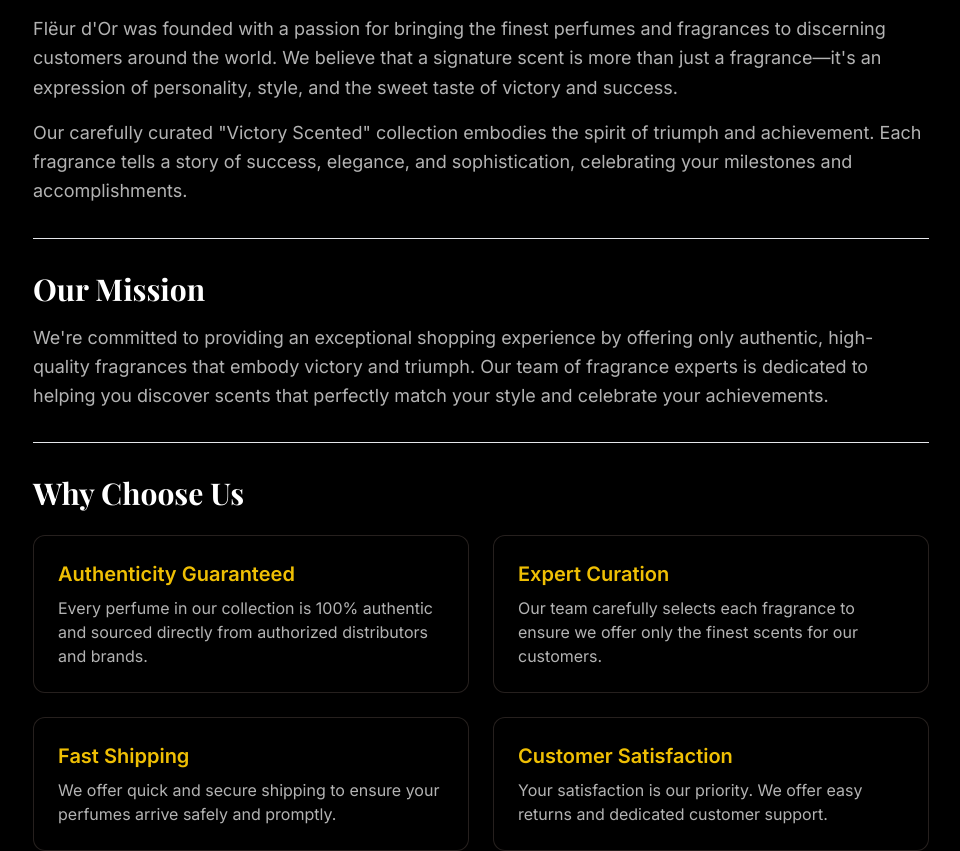
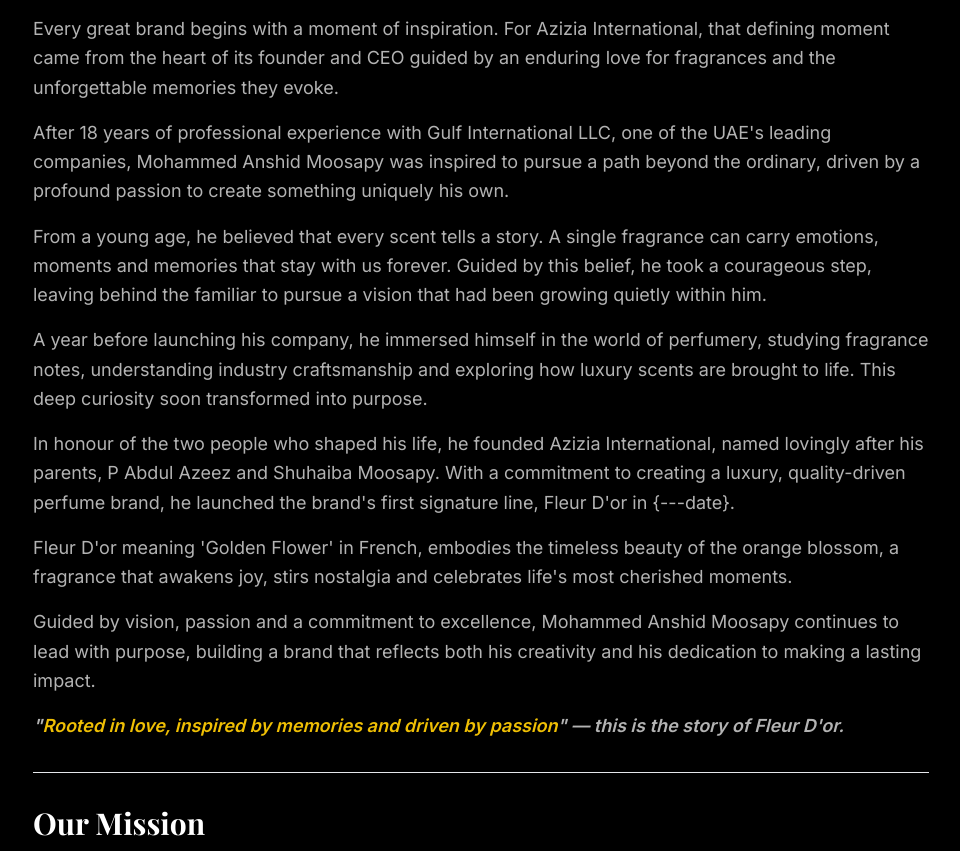
Before and after one commit to mashood007/fp-store-front, a Next.js app: page /about in a window 1280 px wide. Shown: the part 283-1134 px from the top of the page, without its empty margins (159-1119 px from the left). Built offline with nearby package versions, Linux system fonts and the light colour scheme; no server answers; a web font is replaced by a local one.

Commit message:
story updated

```diff
--- a/app/about/page.tsx
+++ b/app/about/page.tsx
@@ -8,20 +8,33 @@
           </h1>
 
           <div className="space-y-8">
-            <section>
+            <section id="story">
               <h2 className="mb-4 font-luxury text-3xl font-bold text-white">
                 Our Story
               </h2>
               <p className="mb-4 text-lg text-white/70 leading-relaxed">
-                Flëur d&apos;Or was founded with a passion for bringing the finest perfumes
-                and fragrances to discerning customers around the world. We believe that
-                a signature scent is more than just a fragrance—it&apos;s an expression of
-                personality, style, and the sweet taste of victory and success.
+                Every great brand begins with a moment of inspiration. For Azizia International, that defining moment came from the heart of its founder and CEO guided by an enduring love for fragrances and the unforgettable memories they evoke.
               </p>
-              <p className="text-lg text-white/70 leading-relaxed">
-                Our carefully curated &quot;Victory Scented&quot; collection embodies the spirit of
-                triumph and achievement. Each fragrance tells a story of success, elegance,
-                and sophistication, celebrating your milestones and accomplishments.
+              <p className="mb-4 text-lg text-white/70 leading-relaxed">
+                After 18 years of professional experience with Gulf International LLC, one of the UAE&apos;s leading companies, Mohammed Anshid Moosapy was inspired to pursue a path beyond the ordinary, driven by a profound passion to create something uniquely his own.
+              </p>
+              <p className="mb-4 text-lg text-white/70 leading-relaxed">
+                From a young age, he believed that every scent tells a story. A single fragrance can carry emotions, moments and memories that stay with us forever. Guided by this belief, he took a courageous step, leaving behind the familiar to pursue a vision that had been growing quietly within him.
+              </p>
+              <p className="mb-4 text-lg text-white/70 leading-relaxed">
+                A year before launching his company, he immersed himself in the world of perfumery, studying fragrance notes, understanding industry craftsmanship and exploring how luxury scents are brought to life. This deep curiosity soon transformed into purpose.
+              </p>
+              <p className="mb-4 text-lg text-white/70 leading-relaxed">
+                In honour of the two people who shaped his life, he founded Azizia International, named lovingly after his parents, P Abdul Azeez and Shuhaiba Moosapy. With a commitment to creating a luxury, quality-driven perfume brand, he launched the brand&apos;s first signature line, Fleur D&apos;or in {`{---date}`}.
+              </p>
+              <p className="mb-4 text-lg text-white/70 leading-relaxed">
+                Fleur D&apos;or meaning &apos;Golden Flower&apos; in French, embodies the timeless beauty of the orange blossom, a fragrance that awakens joy, stirs nostalgia and celebrates life&apos;s most cherished moments.
+              </p>
+              <p className="mb-4 text-lg text-white/70 leading-relaxed">
+                Guided by vision, passion and a commitment to excellence, Mohammed Anshid Moosapy continues to lead with purpose, building a brand that reflects both his creativity and his dedication to making a lasting impact.
+              </p>
+              <p className="text-lg text-white/70 leading-relaxed font-semibold italic">
+                &quot;<span className="text-[var(--gold)]">Rooted in love, inspired by memories and driven by passion</span>&quot; — this is the story of Fleur D&apos;or.
               </p>
             </section>
 
@@ -74,8 +87,7 @@
                     Customer Satisfaction
                   </h3>
                   <p className="text-white/70">
-                    Your satisfaction is our priority. We offer easy returns and
-                    dedicated customer support.
+                    Your satisfaction is our priority.
                   </p>
                 </div>
               </div>
--- a/app/page.tsx
+++ b/app/page.tsx
@@ -31,7 +31,7 @@
 
             <h6 className="mb-6 font-luxury text-xl font-bold leading-tight text-white md:text-4xl lg:text-5xl">
               Elevate Your Spirit with
-              <span className="block gradient-text">Victory Scented Fragrances</span>
+              <span className="block gradient-text">Fleur D'or Perfumes</span>
             </h6>
 
             <div className="flex flex-col gap-4 sm:flex-row justify-center">
@@ -51,6 +51,18 @@
               </div>
             </div>
           </div>
+        </div>
+
+        <div className="absolute bottom-8 left-0 right-0 z-20 flex justify-center">
+          <Link
+            href="/about#story"
+            className="group flex flex-col items-center gap-2 text-white/70 transition-colors hover:text-[var(--gold)]"
+          >
+            <span className="rounded-full border border-white/30 px-6 py-2 text-sm font-medium uppercase tracking-widest backdrop-blur-sm transition-all group-hover:border-[var(--gold)] group-hover:bg-[var(--gold)]/10">
+              Our Story
+            </span>
+            <div className="h-12 w-[1px] bg-gradient-to-b from-white/70 to-transparent group-hover:from-[var(--gold)]" />
+          </Link>
         </div>
       </section>
 
```
Also changed, not shown: 1 other file (tests, documents, lock files or other folders).
